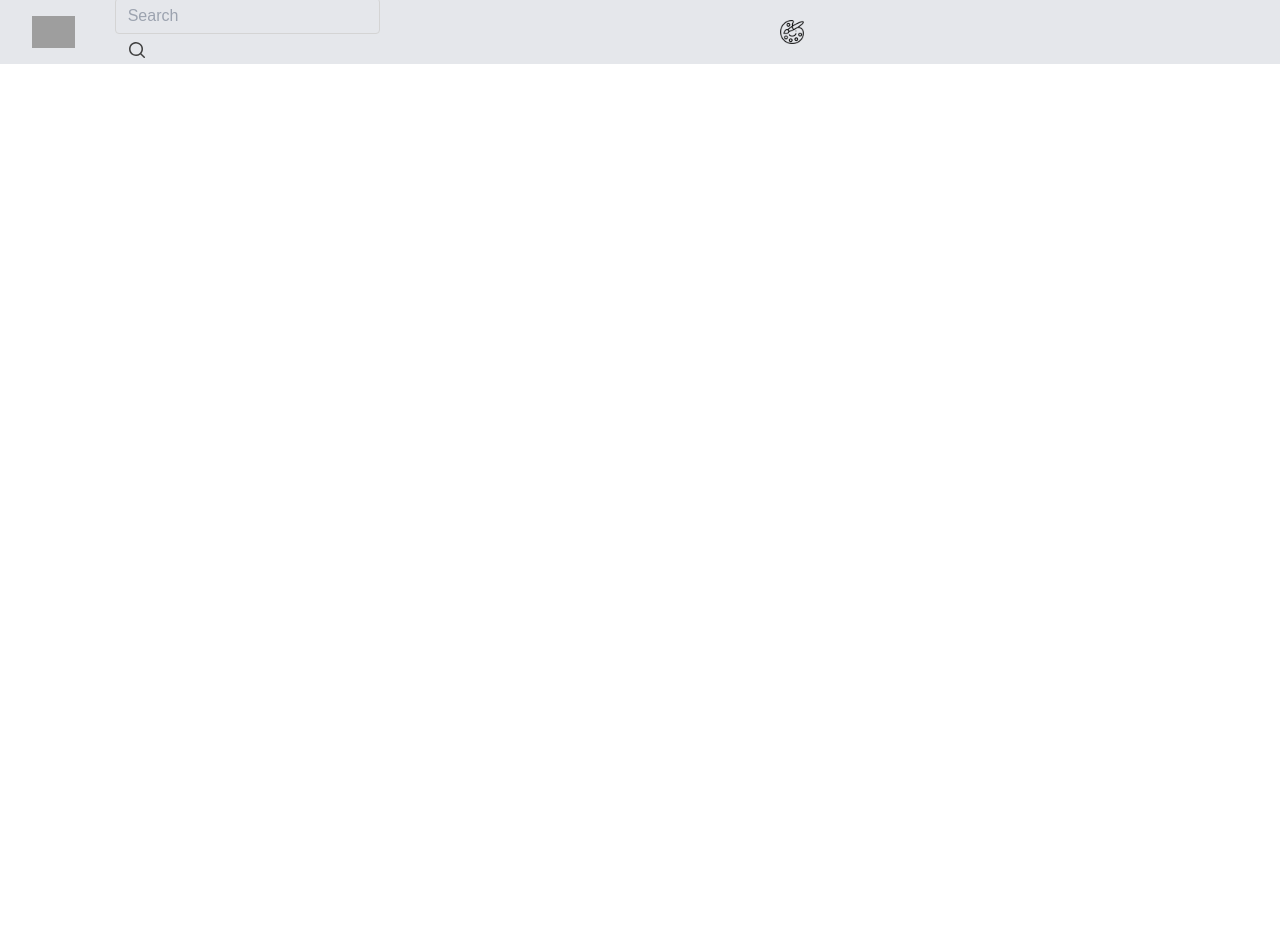
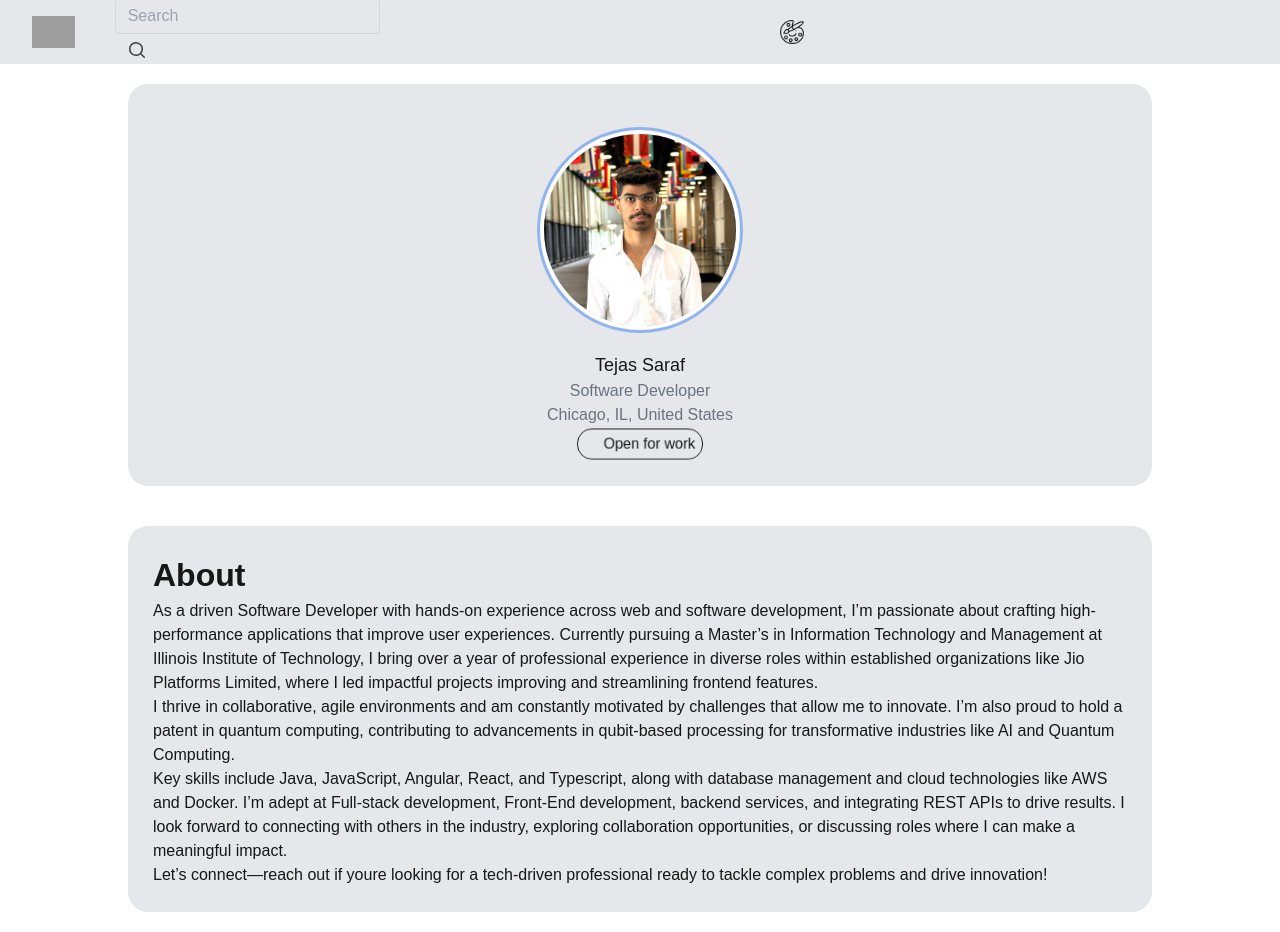
Before and after one commit to TejasSaraf/Portfolio.io, a Next.js app: page / in a window 1280 px wide. Before the commit the page ends 800 px from the top, so only its background shows below. Built offline with nearby package versions, Linux system fonts and the light colour scheme; grey boxes are pictures that could not be loaded.

Commit message:
Added Profile and About section

```diff
--- /dev/null
+++ b/app/components/About.tsx
@@ -0,0 +1,40 @@
+"use client";
+
+function About() {
+  return (
+    <div className="about">
+      <h1>About</h1>
+      <span>
+        As a driven Software Developer with hands-on experience across web and
+        software development, I’m passionate about crafting high-performance
+        applications that improve user experiences. Currently pursuing a
+        Master’s in Information Technology and Management at Illinois Institute
+        of Technology, I bring over a year of professional experience in diverse
+        roles within established organizations like Jio Platforms Limited, where
+        I led impactful projects improving and streamlining frontend features.
+      </span>
+      <span>
+        I thrive in collaborative, agile environments and am constantly
+        motivated by challenges that allow me to innovate. I’m also proud to
+        hold a patent in quantum computing, contributing to advancements in
+        qubit-based processing for transformative industries like AI and Quantum
+        Computing.
+      </span>
+      <span>
+        Key skills include Java, JavaScript, Angular, React, and Typescript,
+        along with database management and cloud technologies like AWS and
+        Docker. I’m adept at Full-stack development, Front-End development,
+        backend services, and integrating REST APIs to drive results. I look
+        forward to connecting with others in the industry, exploring
+        collaboration opportunities, or discussing roles where I can make a
+        meaningful impact.
+      </span>
+      <span>
+        Let’s connect—reach out if youre looking for a tech-driven professional
+        ready to tackle complex problems and drive innovation!
+      </span>
+    </div>
+  );
+}
+
+export default About;
--- /dev/null
+++ b/app/components/Profile.tsx
@@ -0,0 +1,39 @@
+"use client";
+
+function Profile() {
+  return (
+    <div className="profile">
+      <a
+        href="#"
+        className="aboutContainer block p-6 bg-white border border-gray-200 rounded-lg shadow hover:bg-gray-100 dark:bg-gray-800 dark:border-gray-700 dark:hover:bg-gray-700"
+      >
+        <div className="avatar bg-primary/25 rounded-full ring ring-primary ring-offset-4 ring-offset-background">
+          <img
+            className="w-48 h-48 rounded-full"
+            src="/Avatar.jpeg"
+            alt="Tejas Saraf Avatar"
+          />
+        </div>
+        <span className="text font-medium text-lg">Tejas Saraf</span>
+        <span className="block text-gray-500">Software Developer</span>
+        <span className="block text-gray-500">Chicago, IL, United States</span>
+        <button
+          className="button flex items-center gap-2 border border-primary px-2 py-1 rounded-2xl font-thin hover:underline border"
+          type="button"
+          aria-haspopup="dialog"
+          aria-expanded="false"
+          aria-controls="radix-:rc:"
+          data-state="closed"
+        >
+          <span className="relative flex h-3 w-3">
+            <span className="animate-ping absolute inline-flex h-full w-full rounded-full bg-green opacity-100"></span>
+            <span className="relative inline-flex rounded-full h-3 w-3 bg-green"></span>
+          </span>
+          Open for work
+        </button>
+      </a>
+    </div>
+  );
+}
+
+export default Profile;
--- a/app/globals.css
+++ b/app/globals.css
@@ -20,8 +20,15 @@
   font-family: Arial, Helvetica, sans-serif;
 }
 
+.main {
+  display: flex;
+  flex-direction: column;
+  align-items: center;
+}
+
 .bg-gray-800 {
   background-color: #e5e7eb;
+  width: 100%;
 }
 
 .paint {
@@ -32,3 +39,45 @@
   display: flex;
   gap: 25rem;
 }
+
+/* profile section*/
+.profile {
+  display: flex;
+  align-items: center;
+  margin: 20px;
+  flex-direction: column;
+  background-color: #e5e7eb;
+  border-radius: 20px;
+  padding: 25px;
+  width: 80%;
+}
+
+.about {
+  display: flex;
+  margin: 20px;
+  flex-direction: column;
+  background-color: #e5e7eb;
+  border-radius: 20px;
+  padding: 25px;
+  width: 80%;
+}
+
+.aboutContainer {
+  display: contents;
+}
+
+.avatar {
+  margin: 25px;
+}
+
+.button {
+  border-color: hsl(var(--primary));
+  border-width: 1px;
+  will-change: transform;
+  transform: scale(0.911692);
+}
+
+h1 {
+  font-size: xx-large;
+  font-weight: bold;
+}
--- a/app/page.tsx
+++ b/app/page.tsx
@@ -1,9 +1,15 @@
+import Profile from "./components/Profile";
 import Navbar from "./components/Navbar";
+import About from "./components/About";
 
 export default function Home() {
   return (
     <>
-      <Navbar />
+      <div className="main">
+        <Navbar />
+        <Profile />
+        <About />
+      </div>
     </>
   );
 }
```
Also changed, not shown: public/Avatar.jpeg (added).
